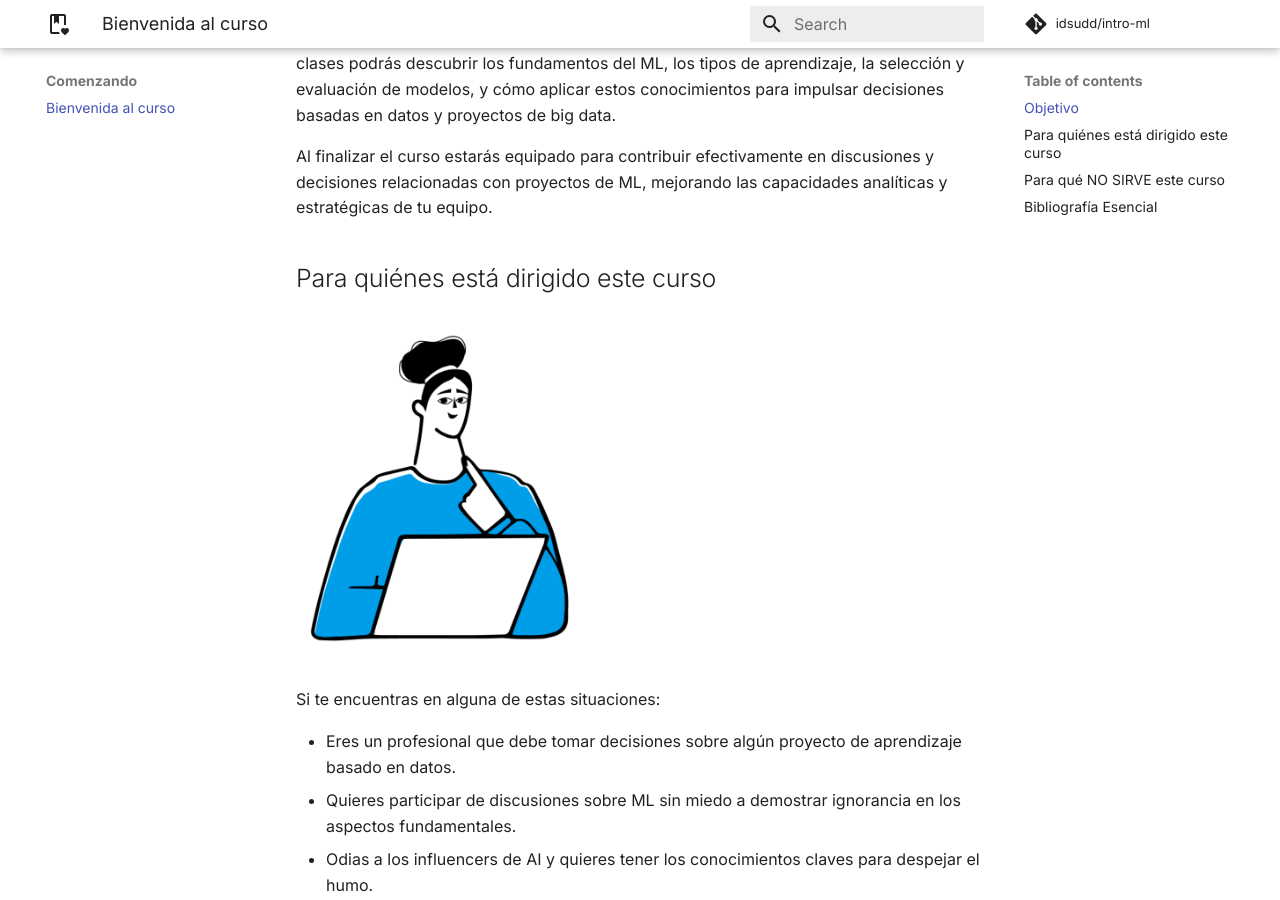
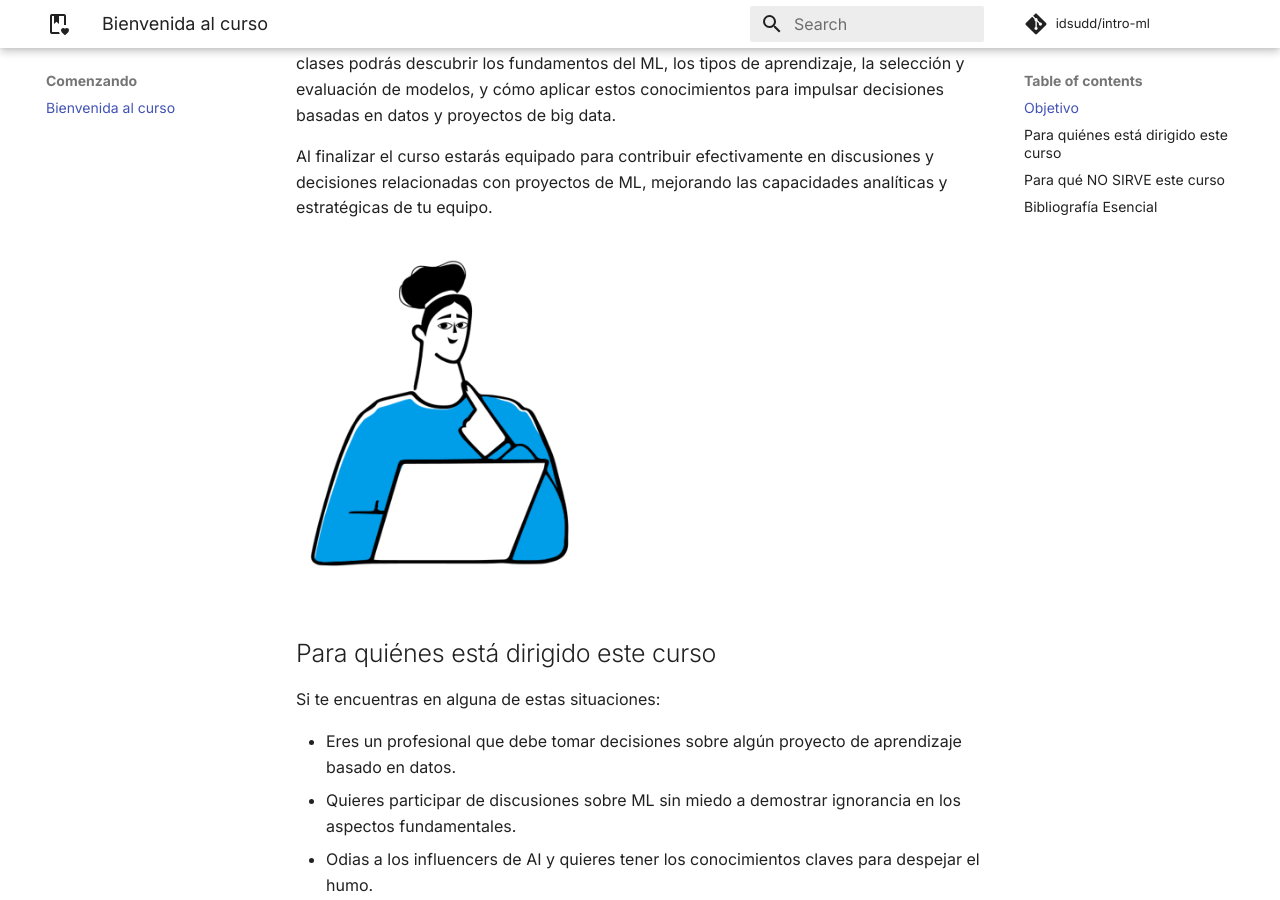
Before and after one commit to idsudd/intro-ml, an MkDocs documentation site: the page built from docs/welcome.md, in a window 1280 px wide and 900 px high, scrolled down 305 px. Built offline with MkDocs 1.6.1 and Material for MkDocs 9.7.7, drawn with Linux system fonts in a browser that asks for light colours; comment, search, counter and statistics services are not loaded.

Commit message:
Update welcome.md

```diff
--- a/docs/welcome.md
+++ b/docs/welcome.md
@@ -6,9 +6,9 @@ Este curso está diseñado para **empoderar a profesionales en el ámbito de los
 
 Al finalizar el curso estarás equipado para contribuir efectivamente en discusiones y decisiones relacionadas con proyectos de ML, mejorando las capacidades analíticas y estratégicas de tu equipo.
 
+![Portada](assets/images/BigShoes-Torso2.png){ width="300" }
+
 ## Para quiénes está dirigido este curso
-
-![Portada](assets/images/BigShoes-Torso2.png){ width="300" }
 
 Si te encuentras en alguna de estas situaciones:
 
```
